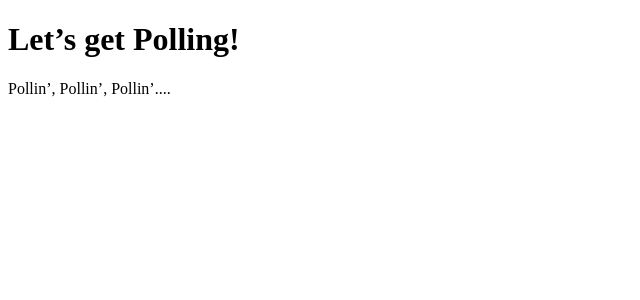
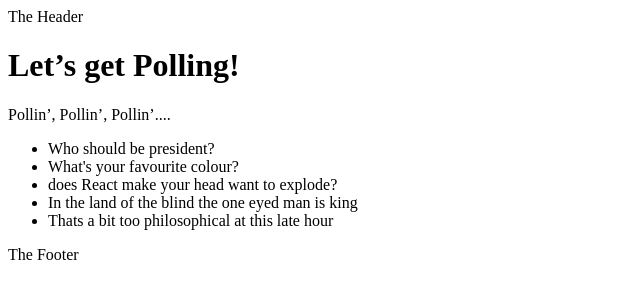
Before and after one commit to jjmax75/polling-app, a React app: page / in a window 1280 px wide. Shown: the top 300 px of the page, without its empty margins (0-640 px from the left). Built offline with nearby package versions, Linux system fonts and the light colour scheme; the HTML template or start-up script is replaced by a standard one.

Commit message:
basic poll screen structure using alternative to createClass -> plainoldobjects approach

```diff
--- a/package.json
+++ b/package.json
@@ -31,14 +31,15 @@
     "node": "4.4.3"
   },
   "dependencies": {
-    "babel-preset-react": "6.5.0",
     "express": "4.13.4",
     "jquery": "2.2.3",
     "react": "15.0.1",
+    "react-bootstrap": "0.29.2",
     "react-dom": "15.0.1"
   },
   "devDependencies": {
     "babel-preset-es2015": "6.6.0",
+    "babel-preset-react": "6.5.0",
     "babelify": "7.2.0",
     "browserify": "13.0.0",
     "eslint": "2.8.0",
--- a/src/App.js
+++ b/src/App.js
@@ -2,10 +2,104 @@ import React from 'react';
 import ReactDOM from 'react-dom';
 import $ from 'jquery';
 
+// temp data object for building before db is hooked up
+let polls = [
+  {id: 1, title: 'Who should be president?'},
+  {id: 2, title: 'What\'s your favourite colour?'},
+  {id: 3, title: 'does React make your head want to explode?'},
+  {id: 4, title: 'In the land of the blind the one eyed man is king'},
+  {id: 5, title: 'That\s a bit too philosophical at this late hour'},
+];
+
+// building componenets without using javascript classes
+// using https://gist.github.com/jquense/47bbd2613e0b03d7e51c
+// see eric elliott and mattias p johansson
+// this approach use plain old objects - plainoldobjects.jsx
+// https://gist.github.com/jquense/47bbd2613e0b03d7e51c#file-1-plainoldobjects-jsx
+// works beautifully, makes sense, where's the gotcha....? o.O
+function PollListScreen(props, context) {
+  var instance = Object.create(React.Component.prototype);
+
+  instance.props = props;
+  instance.context = context;
+
+  instance.render = () => {
+    return (
+      <div className="poll-list">
+        <PollDescription />
+        <PollList data={instance.props.data} />
+      </div>
+    );
+  };
+
+  return instance;
+}
+
+function PollDescription(props, context) {
+  var instance = Object.create(React.Component.prototype);
+
+  instance.props = props;
+  instance.context = context;
+
+  instance.render = () => {
+    return (
+      <div className="poll-description">
+        <h1>Let&rsquo;s get Polling!</h1>
+        <p>Pollin&rsquo;, Pollin&rsquo;, Pollin&rsquo;....</p>
+      </div>
+    );
+  };
+
+  return instance;
+}
+
+function PollList(props, context) {
+  var instance = Object.create(React.Component.prototype);
+
+  instance.props = props;
+  instance.context = context;
+
+  let pollNodes = instance.props.data.map(function(poll) {
+    return (
+      <PollNode key={poll.id} title={poll.title} />
+    );
+  });
+
+  instance.render = () => {
+    return (
+      <div className="poll-list">
+        <ul>
+          {pollNodes}
+        </ul>
+      </div>
+    );
+  };
+
+  return instance;
+}
+
+function PollNode(props, context) {
+  var instance = Object.create(React.Component.prototype);
+
+  instance.props = props;
+  instance.context = context;
+
+  instance.render = () => {
+    return (
+      <li>{instance.props.title}</li>
+    );
+  };
+
+  return instance;
+}
+
 ReactDOM.render(
   <div>
-    <h1>Let&rsquo;s get Polling!</h1>
-    <p>Pollin&rsquo;, Pollin&rsquo;, Pollin&rsquo;....</p>
+    <header>The Header</header>
+    <main>
+      <PollListScreen data={polls} />
+    </main>
+    <footer>The Footer</footer>
   </div>,
   document.getElementById('app')
 );
```
